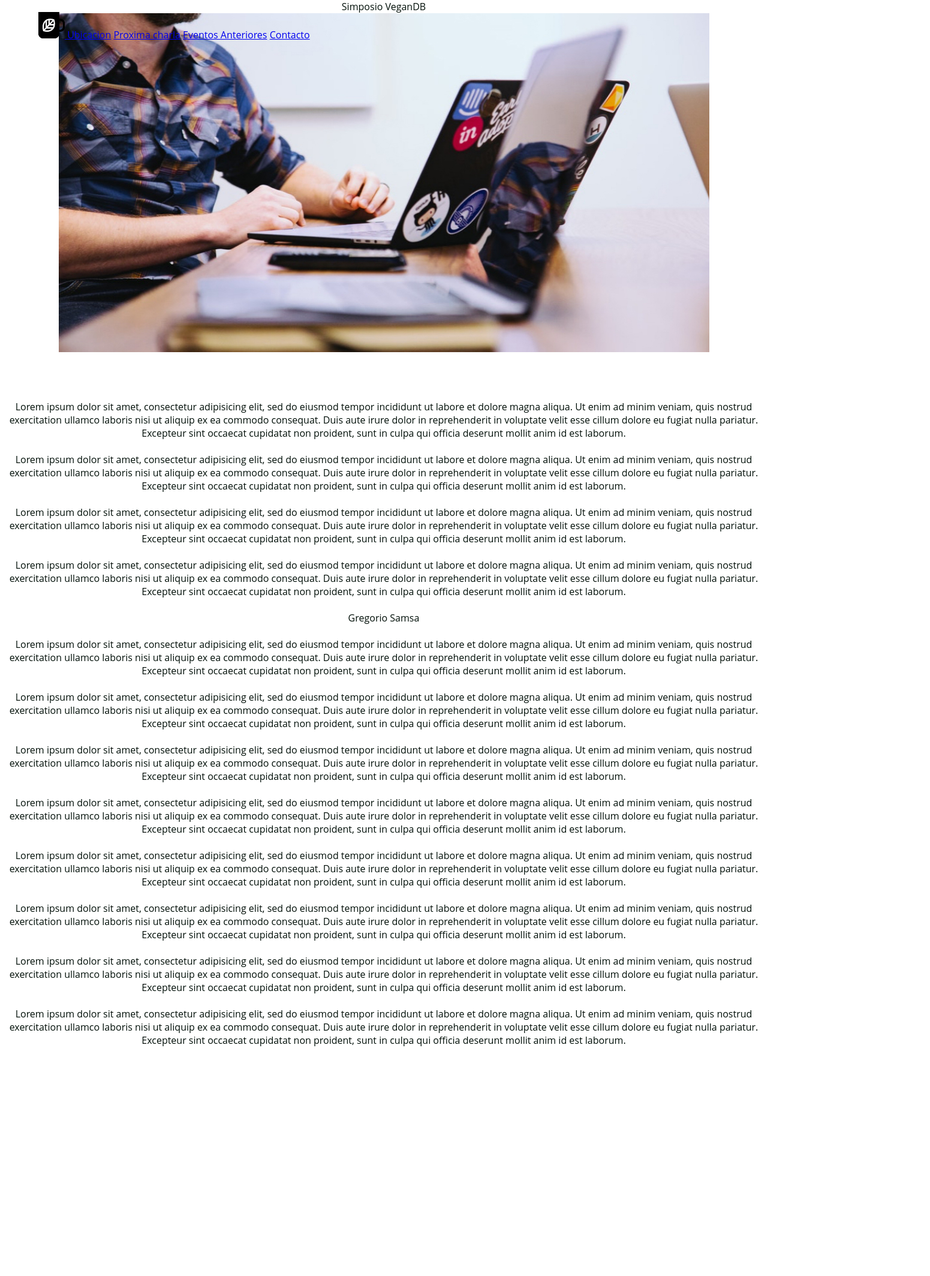
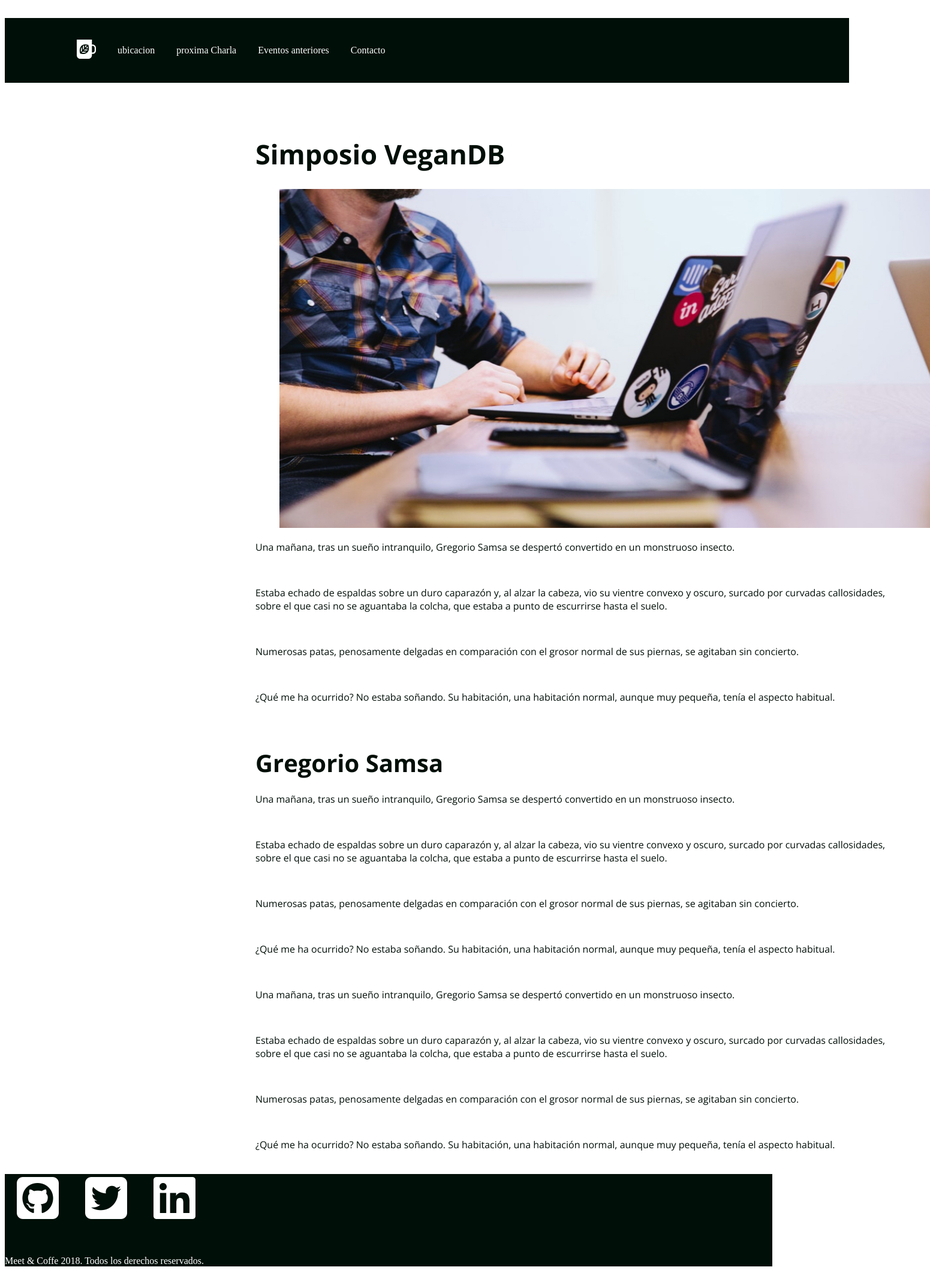
Before and after one commit to Roguez84/Bootcamp1, a plain HTML site: page 02_Desafio_meet_and_coffee/evento01.html in a window 1280 px wide. Shown: the whole page at 60% size, 1551 px wide, since content can reach past the window. Before the commit the page ends 1964 px from the top, so only its background shows below. Drawn offline with nearby package versions, Linux system fonts and the light colour scheme.

```diff
--- /dev/null
+++ b/02_Desafio_meet_and_coffee/assets/css/evento01.css
@@ -0,0 +1,90 @@
+/** pagina 2 **/
+main{
+  text-align: left;
+  color: #000f08;
+  margin-left: 418px;
+  width: 1085px;
+  font-family: 'Open Sans', sans-serif;
+}
+
+.oscuro{
+  background: #000f08;
+  color: #ffffff;
+  width: 100vw;
+}
+
+.oscuro a{
+  color: #ffffff;
+  text-decoration: none;
+}
+
+nav {
+   text-align: left;
+   padding: 1.25rem 4rem;
+   position: fixed;
+   width: 100vw;
+}
+
+nav ul{
+  list-style-type: none;
+}
+
+nav ul li {
+  display: inline-block;
+  margin: 0 1em;
+  vertical-align: middle;
+}
+
+/*footer {
+    padding:50px;
+}*/
+
+.icono {
+  width: 2rem;
+}
+
+.icono svg {
+  fill: #ffffff;
+}
+
+footer i {
+  margin: 0 0.25em 0.5em 0.25em;
+}
+
+ .titulo-pagina {
+    /*width: ;*/
+    height: 59px;
+    padding-top: 196px;
+    /*padding-left: 418px;*//
+    text-align: left;
+    font-size: 45px;
+    /*font-weight: 800;*/
+    /*font-size: 3.75em;*/
+    /*margin-bottom: 0.25em;*/
+    font: normal normal bold 45px/61px Open Sans;
+  }
+
+    figure .compus {
+    /*top: 328px;
+    left: 418px;*/
+    width: 1085px;
+    height: 565px;
+    background: #B36B0124 0% 0% no-repeat padding-box;
+    border-radius: 5px;
+    opacity: 1;
+  }
+
+  .gregorio {
+    width: 684px;
+    height: 43px;
+    text-align: left;
+    font: normal normal bold 40px/55px Open Sans;
+    letter-spacing: 0px;
+    color: #000F08;
+    opacity: 1;
+  }
+
+  .texto-metamorfosis {
+    font: normal normal normal 25px/34px Open Sans;
+    letter-spacing: 0.5px;
+  }
--- a/02_Desafio_meet_and_coffee/evento01.html
+++ b/02_Desafio_meet_and_coffee/evento01.html
@@ -4,34 +4,39 @@
   <head>
       <title> Meet & Coffee DRAFT </title>
       <meta charset="utf-8">
+      <link rel="preconnect" href="https://fonts.gstatic.com" >
+      <link href="https://fonts.googleapis.com/css2?family=Open+Sans:wght@400;700;800&display=swap" rel="stylesheet">
+      <script src="https://kit.fontawesome.com/6250f6d448.js" crossorigin="anonymous"></script>
       <!-- este es el link a style.css -->
-      <link rel="stylesheet" href="./assets/css/style.css">
+      <link rel="stylesheet" href="./assets/css/evento01.css">
       <!-- hay que poner favicon (icono de tab) aqui -->
+      <link rel="shortcut icon" type="image/png" href="./assets/img/favicon.png">
   </head>
 
   <body>
-    <nav id="m_n_c">
-
-      <a href="#" id="taza">
-        <img  src=".\assets\img\favicon.png"
-              alt="Taza"
-              width="44px"
-              height="44px"
-              >
-      </a>
-      <a href="#">Ubicacion</a>
-      <a href="#">Proxima charla</a>
-      <a href="#">Eventos Anteriores</a>
-      <a href="#">Contacto</a>
+    <nav class="oscuro">
+      <ul>
+        <li class="icono"><a href="#inicio">
+            <svg xmlns="http://www.w3.org/2000/svg" viewBox="0 0 44 44"><path d="M11.8 26l-2.2 2.3c-.5-2.9-.7-7.5 2.2-11.2V26zm-.4 4.1c2.7.5 7.2.7 10.6-2.3h-8.5l-2.1 2.3zm5.3-16.2c-.8.2-1.7.5-2.4.9v8.5l2.4-2.6v-6.8zm2.5-.3v4.6l4-4.2c-1.1-.3-2.5-.5-4-.4zM16 25.2h8.1c.4-.8.7-1.7.9-2.6h-6.6L16 25.2zm28-6.1V25c0 4.3-3.3 7.8-7.4 7.8h-1.8v2.9c0 4.6-3.6 8.3-7.9 8.3h-19C3.6 44 0 40.3 0 35.7V0h34.8v11.4h1.8c4.1 0 7.4 3.5 7.4 7.7zm-16.2.9c.1-2.6-.4-5-.8-6.4-.2-.9-.4-1.4-.4-1.4s-.5-.2-1.4-.4c-1.4-.4-3.6-.9-6.1-.8-.8 0-1.7.1-2.5.3-.8.2-1.6.4-2.4.7-.9.4-1.7.8-2.5 1.5-.6.5-1.1 1-1.6 1.6-4.5 5.4-3.4 12.5-2.6 15.5.2.9.4 1.4.4 1.4s.5.2 1.4.4c2.8.8 9.6 2 14.7-2.7.6-.5 1.1-1.1 1.5-1.7.6-.8 1-1.7 1.4-2.6.3-.8.5-1.7.7-2.6.1-1.1.2-1.9.2-2.8zm13.2-.9c0-2.6-2-4.6-4.4-4.6h-1.8v15.1h1.8c2.4 0 4.4-2.1 4.4-4.6v-5.9zM21 20h4.4c0-1.6-.1-3-.4-4.2L21 20z"/>
+            </svg>
+          </a>
+        </li>
+        <li><a href="#ubicacion">ubicacion</a></li>
+        <li><a href="#speaker">proxima Charla</a></li>
+        <li><a href="#eventos">Eventos anteriores</a></li>
+        <li><a href="#contacto">Contacto</a></li>
+      </ul>
 
     </nav>
 
     <main>
       <header>
-        Simposio VeganDB
+        <h1  class="titulo-pagina">
+            Simposio VeganDB
+        </h1>
       </header>
 
-      <figure>
+      <figure class="compus">
         <img  src=".\assets\img\post-1.jpg"
               alt="computadores"
               width="1085px"
@@ -39,56 +44,62 @@
               >
       </figure>
 
-      <section>
-        Lorem ipsum dolor sit amet, consectetur adipisicing elit, sed do eiusmod tempor incididunt ut labore et dolore magna aliqua. Ut enim ad minim veniam, quis nostrud exercitation ullamco laboris nisi ut aliquip ex ea commodo consequat. Duis aute irure dolor in reprehenderit in voluptate velit esse cillum dolore eu fugiat nulla pariatur. Excepteur sint occaecat cupidatat non proident, sunt in culpa qui officia deserunt mollit anim id est laborum.
+      <section class="texto-matamorfosis">
+        <p>Una mañana, tras un sueño intranquilo, Gregorio Samsa se despertó convertido en un monstruoso insecto.
+        </p>
         <br>
+        <p> Estaba echado de espaldas sobre un duro caparazón y, al alzar la cabeza, vio su vientre convexo y oscuro, surcado por curvadas callosidades, sobre el que casi no se aguantaba la colcha, que estaba a punto de escurrirse hasta el suelo.
+        </p>
         <br>
-        Lorem ipsum dolor sit amet, consectetur adipisicing elit, sed do eiusmod tempor incididunt ut labore et dolore magna aliqua. Ut enim ad minim veniam, quis nostrud exercitation ullamco laboris nisi ut aliquip ex ea commodo consequat. Duis aute irure dolor in reprehenderit in voluptate velit esse cillum dolore eu fugiat nulla pariatur. Excepteur sint occaecat cupidatat non proident, sunt in culpa qui officia deserunt mollit anim id est laborum.
+        <p> Numerosas patas, penosamente delgadas en comparación con el grosor normal de sus piernas, se agitaban sin concierto.
+        </p>
         <br>
-        <br>
-        Lorem ipsum dolor sit amet, consectetur adipisicing elit, sed do eiusmod tempor incididunt ut labore et dolore magna aliqua. Ut enim ad minim veniam, quis nostrud exercitation ullamco laboris nisi ut aliquip ex ea commodo consequat. Duis aute irure dolor in reprehenderit in voluptate velit esse cillum dolore eu fugiat nulla pariatur. Excepteur sint occaecat cupidatat non proident, sunt in culpa qui officia deserunt mollit anim id est laborum.
-        <br>
-        <br>
-        Lorem ipsum dolor sit amet, consectetur adipisicing elit, sed do eiusmod tempor incididunt ut labore et dolore magna aliqua. Ut enim ad minim veniam, quis nostrud exercitation ullamco laboris nisi ut aliquip ex ea commodo consequat. Duis aute irure dolor in reprehenderit in voluptate velit esse cillum dolore eu fugiat nulla pariatur. Excepteur sint occaecat cupidatat non proident, sunt in culpa qui officia deserunt mollit anim id est laborum.
-        <br>
+        <p> ¿Qué me ha ocurrido? No estaba soñando. Su habitación, una habitación normal, aunque muy pequeña, tenía el aspecto habitual.
+        </p>
         <br>
       </section>
+      <section>
+        <h2 class="gregorio">
         Gregorio Samsa
+        </h2>
+      </section>
+      <section class="texto-matamorfosis">
+        <p>Una mañana, tras un sueño intranquilo, Gregorio Samsa se despertó convertido en un monstruoso insecto.
+        </p>
         <br>
+        <p> Estaba echado de espaldas sobre un duro caparazón y, al alzar la cabeza, vio su vientre convexo y oscuro, surcado por curvadas callosidades, sobre el que casi no se aguantaba la colcha, que estaba a punto de escurrirse hasta el suelo.
+        </p>
         <br>
-        Lorem ipsum dolor sit amet, consectetur adipisicing elit, sed do eiusmod tempor incididunt ut labore et dolore magna aliqua. Ut enim ad minim veniam, quis nostrud exercitation ullamco laboris nisi ut aliquip ex ea commodo consequat. Duis aute irure dolor in reprehenderit in voluptate velit esse cillum dolore eu fugiat nulla pariatur. Excepteur sint occaecat cupidatat non proident, sunt in culpa qui officia deserunt mollit anim id est laborum.
+        <p> Numerosas patas, penosamente delgadas en comparación con el grosor normal de sus piernas, se agitaban sin concierto.
+        </p>
         <br>
+        <p> ¿Qué me ha ocurrido? No estaba soñando. Su habitación, una habitación normal, aunque muy pequeña, tenía el aspecto habitual.
+        </p>
         <br>
-        Lorem ipsum dolor sit amet, consectetur adipisicing elit, sed do eiusmod tempor incididunt ut labore et dolore magna aliqua. Ut enim ad minim veniam, quis nostrud exercitation ullamco laboris nisi ut aliquip ex ea commodo consequat. Duis aute irure dolor in reprehenderit in voluptate velit esse cillum dolore eu fugiat nulla pariatur. Excepteur sint occaecat cupidatat non proident, sunt in culpa qui officia deserunt mollit anim id est laborum.
+      </section>
+
+      <section class="texto-matamorfosis">
+        <p>Una mañana, tras un sueño intranquilo, Gregorio Samsa se despertó convertido en un monstruoso insecto.
+        </p>
         <br>
+        <p> Estaba echado de espaldas sobre un duro caparazón y, al alzar la cabeza, vio su vientre convexo y oscuro, surcado por curvadas callosidades, sobre el que casi no se aguantaba la colcha, que estaba a punto de escurrirse hasta el suelo.
+        </p>
         <br>
-        Lorem ipsum dolor sit amet, consectetur adipisicing elit, sed do eiusmod tempor incididunt ut labore et dolore magna aliqua. Ut enim ad minim veniam, quis nostrud exercitation ullamco laboris nisi ut aliquip ex ea commodo consequat. Duis aute irure dolor in reprehenderit in voluptate velit esse cillum dolore eu fugiat nulla pariatur. Excepteur sint occaecat cupidatat non proident, sunt in culpa qui officia deserunt mollit anim id est laborum.
+        <p> Numerosas patas, penosamente delgadas en comparación con el grosor normal de sus piernas, se agitaban sin concierto.
+        </p>
         <br>
+        <p> ¿Qué me ha ocurrido? No estaba soñando. Su habitación, una habitación normal, aunque muy pequeña, tenía el aspecto habitual.
+        </p>
         <br>
-        Lorem ipsum dolor sit amet, consectetur adipisicing elit, sed do eiusmod tempor incididunt ut labore et dolore magna aliqua. Ut enim ad minim veniam, quis nostrud exercitation ullamco laboris nisi ut aliquip ex ea commodo consequat. Duis aute irure dolor in reprehenderit in voluptate velit esse cillum dolore eu fugiat nulla pariatur. Excepteur sint occaecat cupidatat non proident, sunt in culpa qui officia deserunt mollit anim id est laborum.
-        <br>
-        <br>
-        Lorem ipsum dolor sit amet, consectetur adipisicing elit, sed do eiusmod tempor incididunt ut labore et dolore magna aliqua. Ut enim ad minim veniam, quis nostrud exercitation ullamco laboris nisi ut aliquip ex ea commodo consequat. Duis aute irure dolor in reprehenderit in voluptate velit esse cillum dolore eu fugiat nulla pariatur. Excepteur sint occaecat cupidatat non proident, sunt in culpa qui officia deserunt mollit anim id est laborum.
-        <br>
-        <br>
-        Lorem ipsum dolor sit amet, consectetur adipisicing elit, sed do eiusmod tempor incididunt ut labore et dolore magna aliqua. Ut enim ad minim veniam, quis nostrud exercitation ullamco laboris nisi ut aliquip ex ea commodo consequat. Duis aute irure dolor in reprehenderit in voluptate velit esse cillum dolore eu fugiat nulla pariatur. Excepteur sint occaecat cupidatat non proident, sunt in culpa qui officia deserunt mollit anim id est laborum.
-        <br>
-        <br>
-        Lorem ipsum dolor sit amet, consectetur adipisicing elit, sed do eiusmod tempor incididunt ut labore et dolore magna aliqua. Ut enim ad minim veniam, quis nostrud exercitation ullamco laboris nisi ut aliquip ex ea commodo consequat. Duis aute irure dolor in reprehenderit in voluptate velit esse cillum dolore eu fugiat nulla pariatur. Excepteur sint occaecat cupidatat non proident, sunt in culpa qui officia deserunt mollit anim id est laborum.
-        <br>
-        <br>
-        Lorem ipsum dolor sit amet, consectetur adipisicing elit, sed do eiusmod tempor incididunt ut labore et dolore magna aliqua. Ut enim ad minim veniam, quis nostrud exercitation ullamco laboris nisi ut aliquip ex ea commodo consequat. Duis aute irure dolor in reprehenderit in voluptate velit esse cillum dolore eu fugiat nulla pariatur. Excepteur sint occaecat cupidatat non proident, sunt in culpa qui officia deserunt mollit anim id est laborum.
-        <br>
-        <br>
-      <section>
-
       </section>
 
 
     </main>
-    <footer>
-      <img src="" alt="">
-
+    <footer id="contacto" class="oscuro">
+        <a href="#"><i class="fab fa-github-square fa-5x"></i></a>
+        <a href="#"><i class="fab fa-twitter-square fa-5x"></i></a>
+        <a href="#"><i class="fab fa-linkedin fa-5x"></i></a>
+        <p>Meet & Coffe 2018. Todos los derechos reservados.</p>
     </footer>
   </body>
 </html>
--- /dev/null
+++ b/06_desafio_iguana/assets/css/style.css
@@ -0,0 +1,132 @@
+  body *{
+    /*width: 100vw;*/
+    width: 1280px;
+    margin: 0px;
+  }
+
+  header {
+    top: 0px;
+    left: 0px;
+    height: 73px;
+    background: #000000 0% 0% no-repeat padding-box;
+    opacity: 1;
+    }
+
+  #titulo {
+  /*  top: 7px;
+    left: 530px;
+    height: 59px;*/
+    text-align: center;
+    font: normal normal medium 50px/59px Raleway;
+    letter-spacing: 0px;
+    color: #FFFFFF;
+    opacity: 1;
+    /*position: relative;*/
+    font-family: 'Raleway', sans-serif;
+    font-weight: 500;
+  }
+
+  .iguana-grande img{
+    top: 73px;
+    left: 0px;
+    height: 727px;
+    /*background: transparent url('img/photo-1516008805996-d2abb468cc9a.png') 0% 0% no-repeat padding-box;*/
+    opacity: 1;
+  }
+
+  .descripcion {
+    top: 800px;
+    left: 0px;
+    /*width: 1280px;*/
+    height: 348px;
+    background: #000000 0% 0% no-repeat padding-box;
+    opacity: 1;
+  }
+
+  .descripcion p {
+    text-align: left;
+    font: normal normal 300 16px/19px Raleway;
+    letter-spacing: 0px;
+    color: #FFFFFF;
+    opacity: 1;
+    display: inline-block;
+    font-family: 'Raleway', sans-serif;
+    margin-left: 150px;
+    width: 475px;
+    height: 197px;
+    padding-right: 106px;
+  }
+
+  .descripcion img {
+    width: 399px;
+    height: 237px;
+    /*background: transparent url('img/photo-1492963892107-740cd39d9ff3.png') 0% 0% no-repeat padding-box;*/
+    opacity: 1;
+    padding-top: 45px;
+  }
+
+
+  .Caracteristicas {
+    top: 1141px;
+    left: 0px;
+    /*width: 1280px;*/
+    height: 348px;
+    background: #1E1A13 0% 0% no-repeat padding-box;
+    opacity: 0.98;
+  }
+
+  .Caracteristicas h2 {
+    text-align: center;
+    padding-top: 75px;
+    font: normal normal medium 40px/47px Raleway;
+    letter-spacing: 0px;
+    color: #FFFFFF;
+    opacity: 1;
+    font-family: 'Raleway', sans-serif;
+    font-weight: 500;
+  }
+
+  .Caracteristicas p{
+    text-align: center;
+    font: normal normal 300 24px/29px Raleway;
+    letter-spacing: 0px;
+    color: #FFFFFF;
+    opacity: 1;
+
+  }
+
+
+  .carac-especificas *{
+    display: inline-block;
+    color: #ffffff;
+  }
+
+
+  .fotos-iguanas {
+    top: 1488px;
+    left: 0px;
+    /*width: 1280px;*/
+    height: 348px;
+    background: #000000 0% 0% no-repeat padding-box;
+    opacity: 0.96;
+  }
+   .fotos-iguanas img {
+     width: 316px;
+     height: 202px;
+   }
+
+   footer {
+      height: 102px;
+      background: #1E1A13 0% 0% no-repeat padding-box;
+      opacity: 0.94;
+   }
+
+   footer p {
+      text-align: center;
+      font: normal normal 300 20px/24px Raleway;
+      letter-spacing: 0px;
+      color: #FFFFFF;
+      opacity: 1;
+      font-family: 'Raleway', sans-serif;
+      display: inline-block;
+   }
```
Also changed, not shown: 06_desafio_iguana/index.html (added, +59 -0 lines), 06_desafio_iguana/assets/img/bg-header.jpg (added), 06_desafio_iguana/assets/img/iguana-1.jpg (added), 06_desafio_iguana/assets/img/iguana-2.jpg (added), 06_desafio_iguana/assets/img/iguana-3.jpg (added), 06_desafio_iguana/assets/img/iguana-4.jpg (added).
